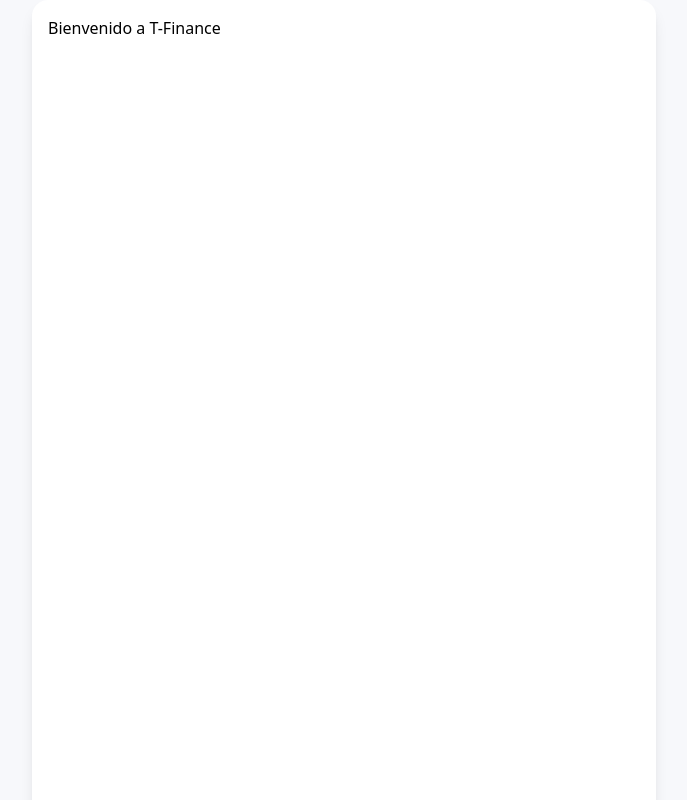
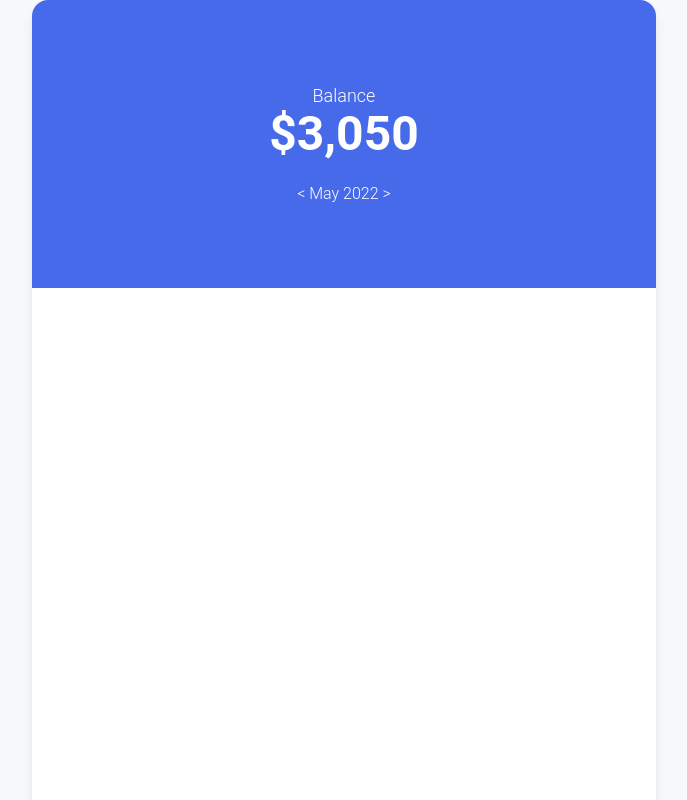
Before and after one commit to juanespinola05/t-finance-front, a React (Vite) app: page /dashboard in a window 1280 px wide. Shown: the top 800 px of the page, without its empty margins (296-983 px from the left). Built offline with nearby package versions, Linux system fonts and the light colour scheme.

Commit message:
create routing

```diff
--- a/src/Routing/index.tsx
+++ b/src/Routing/index.tsx
@@ -1,15 +1,27 @@
 import { ReactElement } from 'react'
 import { Routes, Route } from 'react-router-dom'
-import Home from '../pages/Home'
+import ProtectedRoute from '../components/ProtectedRoute'
+import RedirectIfLogged from '../components/RedirectIfLogged'
+import { routes } from './routes'
 
 const Routing = (): ReactElement => {
   return (
     <Routes>
-      <Route path='/' element={<Home />} />
-      <Route path='/dashboard' element={<Home />} />
-      <Route path='/new-operation' element={<Home />} />
-      <Route path='/operations' element={<Home />} />
-      <Route path='/settings' element={<Home />} />
+      {
+        routes.map(({ element, path, isPrivate }) => {
+          return (
+            <Route
+              key={path}
+              path={path}
+              element={
+              isPrivate
+                ? <ProtectedRoute> {element} </ProtectedRoute>
+                : <RedirectIfLogged> {element} </RedirectIfLogged>
+              }
+            />
+          )
+        })
+      }
     </Routes>
   )
 }
```
